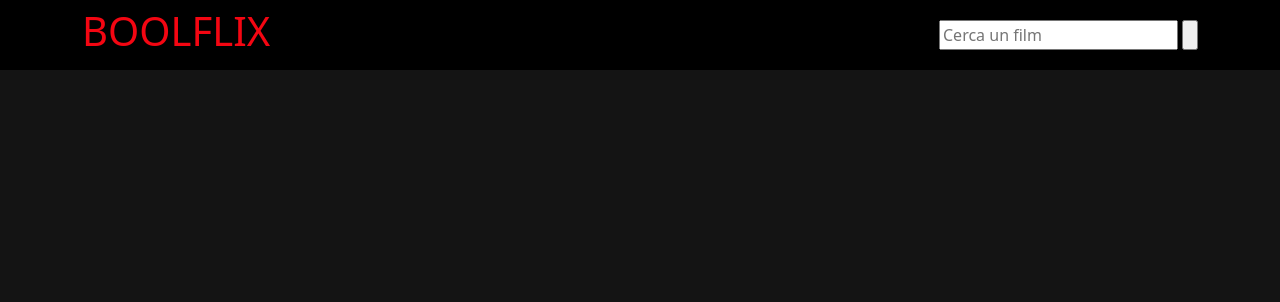
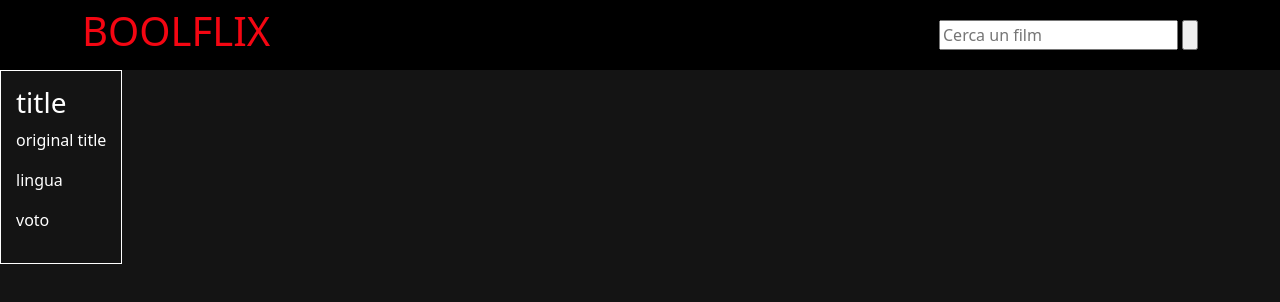
Before and after one commit to AngeloLista/vue-boolflix, a Vue app: page / in a window 1280 px wide. Shown: the top 302 px of the page. Built offline with nearby package versions, Linux system fonts and the light colour scheme; no server answers.

Commit message:
createde FilmCard component

```diff
--- /dev/null
+++ b/src/components/FilmCard.vue
@@ -0,0 +1,23 @@
+<template>
+  <div class="film-card">
+    <h3>title</h3>
+    <p>original title</p>
+    <p>lingua</p>
+    <p>voto</p>
+  </div>
+</template>
+
+<script>
+export default {
+  name: "FilmCard",
+};
+</script>
+
+<style>
+.film-card {
+  color: white;
+  border: 1px solid white;
+  display: inline-block;
+  padding: 15px;
+}
+</style>
--- a/src/components/Header.vue
+++ b/src/components/Header.vue
@@ -4,8 +4,10 @@
       class="container d-flex align-items-center justify-content-between h-100"
     >
       <div class="logo h1">BOOLFLIX</div>
+
+      <!-- Search -->
       <div class="search-container d-flex align-items-center">
-        <input placeholder="Cerca un film" type="text" />
+        <input v-model="searchText" placeholder="Cerca un film" type="text" />
         <input class="ms-1" type="button" />
       </div>
     </div>
@@ -15,6 +17,11 @@
 <script>
 export default {
   name: "Header",
+  data() {
+    return {
+      searchText: "",
+    };
+  },
 };
 </script>
 
--- a/src/components/Main.vue
+++ b/src/components/Main.vue
@@ -1,12 +1,18 @@
 <template>
-  <main></main>
+  <main>
+    <FilmCard />
+  </main>
 </template>
 
 <script>
 import axios from "axios";
+import FilmCard from "./FilmCard.vue";
 
 export default {
   name: "Main",
+  components: {
+    FilmCard,
+  },
   data() {
     return {
       films: [],
@@ -38,5 +44,7 @@ export default {
 };
 </script>
 
-<style>
+<style scoped lang="scss">
+main {
+}
 </style>
```
